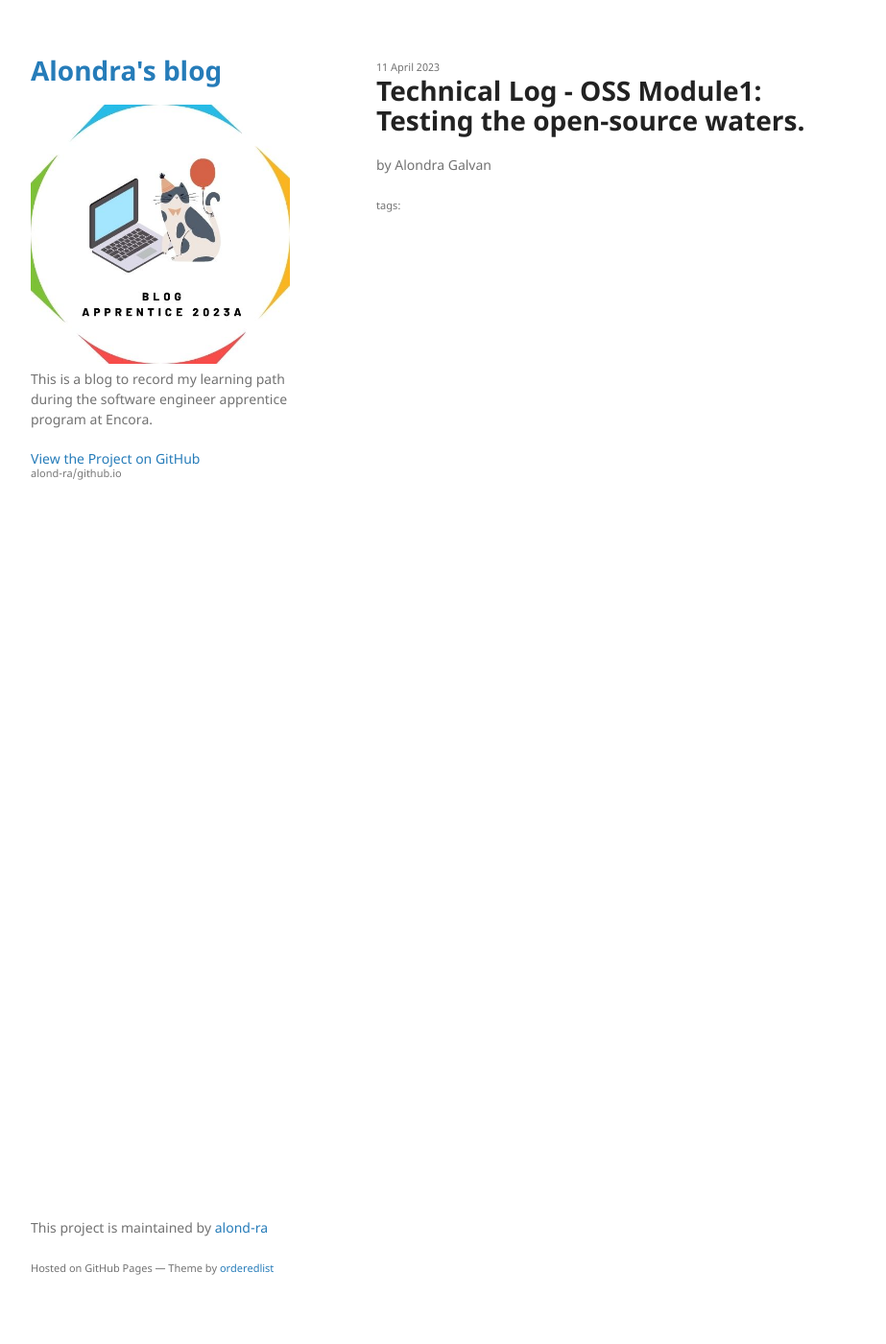
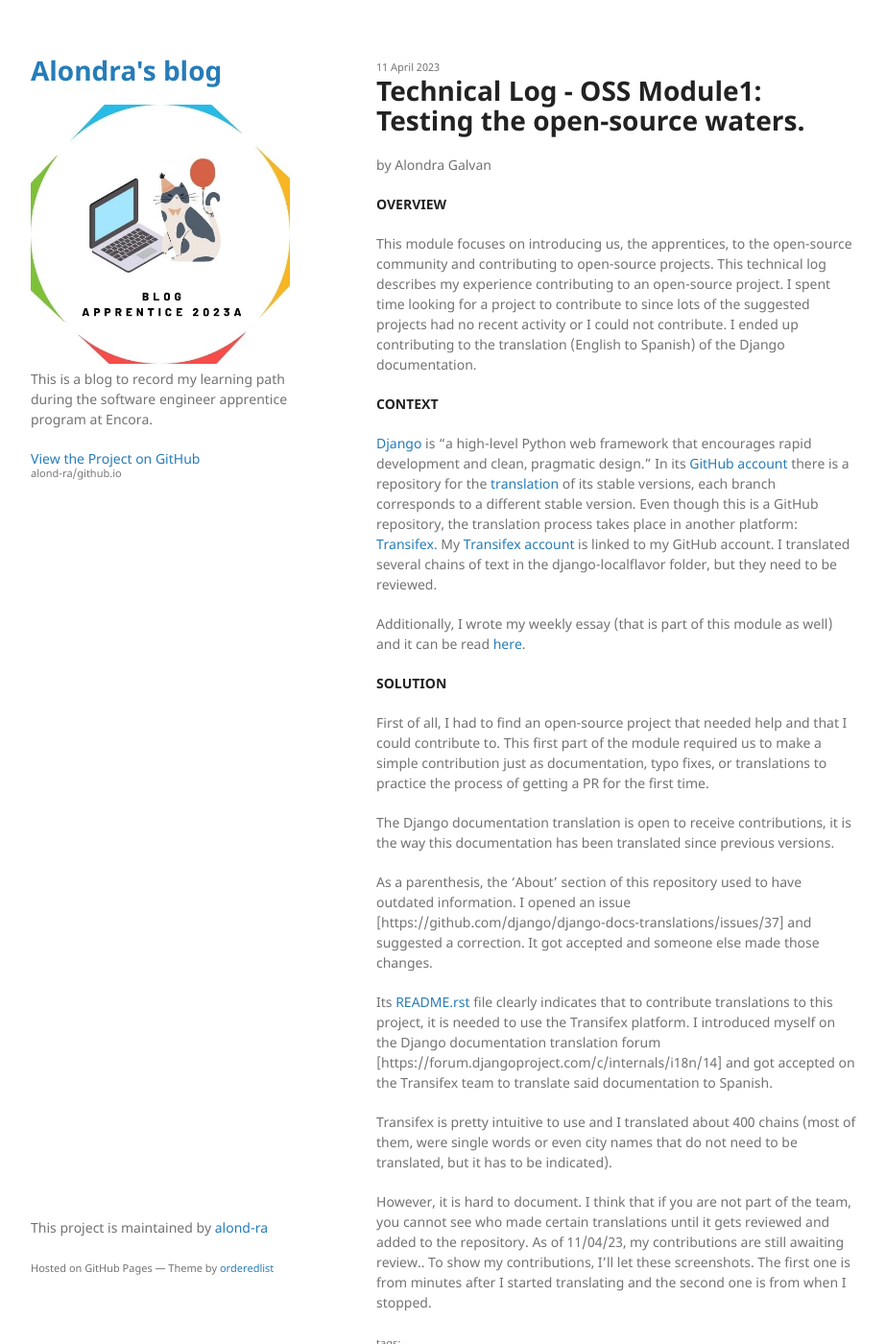
Before and after one commit to alond-ra/github.io, a Jekyll site: the page built from _posts/2023-04-11-OSS Technical Log.markdown, in a window 1280 px wide and 1400 px high. Shown: the whole window at 96% size, without its empty margins (178-1101 px from the left). Built offline with Jekyll 4.4.1, drawn with Linux system fonts in a browser that asks for light colours.

Commit message:
Update 2023-04-11-OSS Technical Log.markdown

```diff
--- a/_posts/2023-04-11-OSS Technical Log.markdown
+++ b/_posts/2023-04-11-OSS Technical Log.markdown
@@ -6,3 +6,29 @@ author: "Alondra Galvan"
 tags:
 categories: technical-log
 ---
+
+**OVERVIEW**
+
+This module focuses on introducing us, the apprentices, to the open-source community and contributing to open-source projects. This technical log describes my experience contributing to an open-source project. I spent time looking for a project to contribute to since lots of the suggested projects had no recent activity or I could not contribute. I ended up contributing to the translation (English to Spanish) of the Django documentation.
+
+
+**CONTEXT**
+
+[Django](https://www.djangoproject.com/) is “a high-level Python web framework that encourages rapid development and clean, pragmatic design.” In its [GitHub account](https://github.com/django) there is a repository for the [translation](https://github.com/django/django-docs-translations) of its stable versions, each branch corresponds to a different stable version. Even though this is a GitHub repository, the translation process takes place in another platform: [Transifex](https://explore.transifex.com/). My [Transifex account](https://app.transifex.com/user/profile/alondra/) is linked to my GitHub account. I translated several chains of text in the django-localflavor folder, but they need to be reviewed.
+
+Additionally, I wrote my weekly essay (that is part of this module as well) and it can be read [here](https://alond-ra.github.io/github.io/weekly-essay/2023/04/10/Week-12.html).
+
+
+**SOLUTION**
+
+First of all, I had to find an open-source project that needed help and that I could contribute to. This first part of the module required us to make a simple contribution just as documentation, typo fixes, or translations to practice the process of getting a PR for the first time.
+
+The Django documentation translation is open to receive contributions, it is the way this documentation has been translated since previous versions.
+
+As a parenthesis, the ‘About’ section of this repository used to have outdated information. I opened an issue [https://github.com/django/django-docs-translations/issues/37] and suggested a correction. It got accepted and someone else made those changes.
+
+Its [README.rst](https://github.com/django/django-docs-translations#readme) file clearly indicates that to contribute translations to this project, it is needed to use the Transifex platform. I introduced myself on the Django documentation translation forum [https://forum.djangoproject.com/c/internals/i18n/14] and got accepted on the Transifex team to translate said documentation to Spanish.
+
+Transifex is pretty intuitive to use and I translated about 400 chains (most of them, were single words or even city names that do not need to be translated, but it has to be indicated).
+
+However, it is hard to document. I think that if you are not part of the team, you cannot see who made certain translations until it gets reviewed and added to the repository. As of 11/04/23, my contributions are still awaiting review.. To show my contributions, I’ll let these screenshots. The first one is from minutes after I started translating and the second one is from when I stopped.
```
